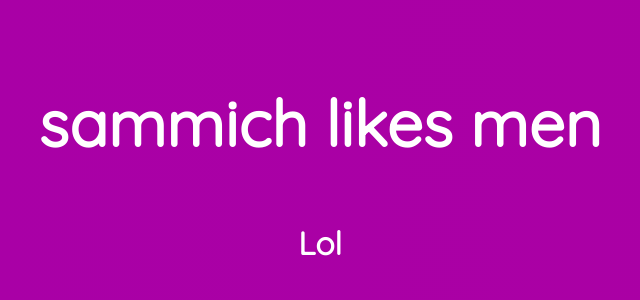
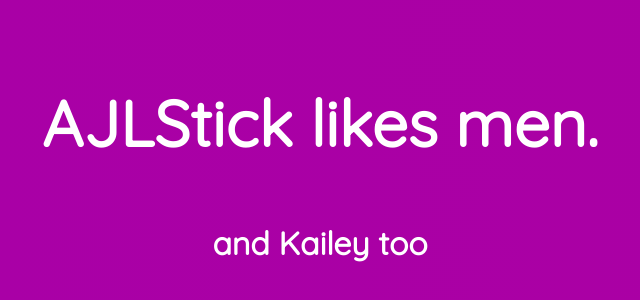
Before and after one commit to ch4t/ajlsticklikesmen, a plain HTML site: page index.html in a window 1280 px wide. Shown: the part 256-556 px from the top of the page, without its empty margins (320-960 px from the left). Drawn offline with Linux system fonts and the light colour scheme.

Commit message:
Update index.html

```diff
--- a/index.html
+++ b/index.html
@@ -17,8 +17,8 @@
 
   <link rel="stylesheet" href="https://fonts.googleapis.com/css?family=Quicksand" type="text/css" />
 
-  <h1>sammich likes men</h1>
-  <h2>Lol</h2>
+  <h1>AJLStick likes men.</h1>
+  <h2>and Kailey too</h2>
 
 
 
```
